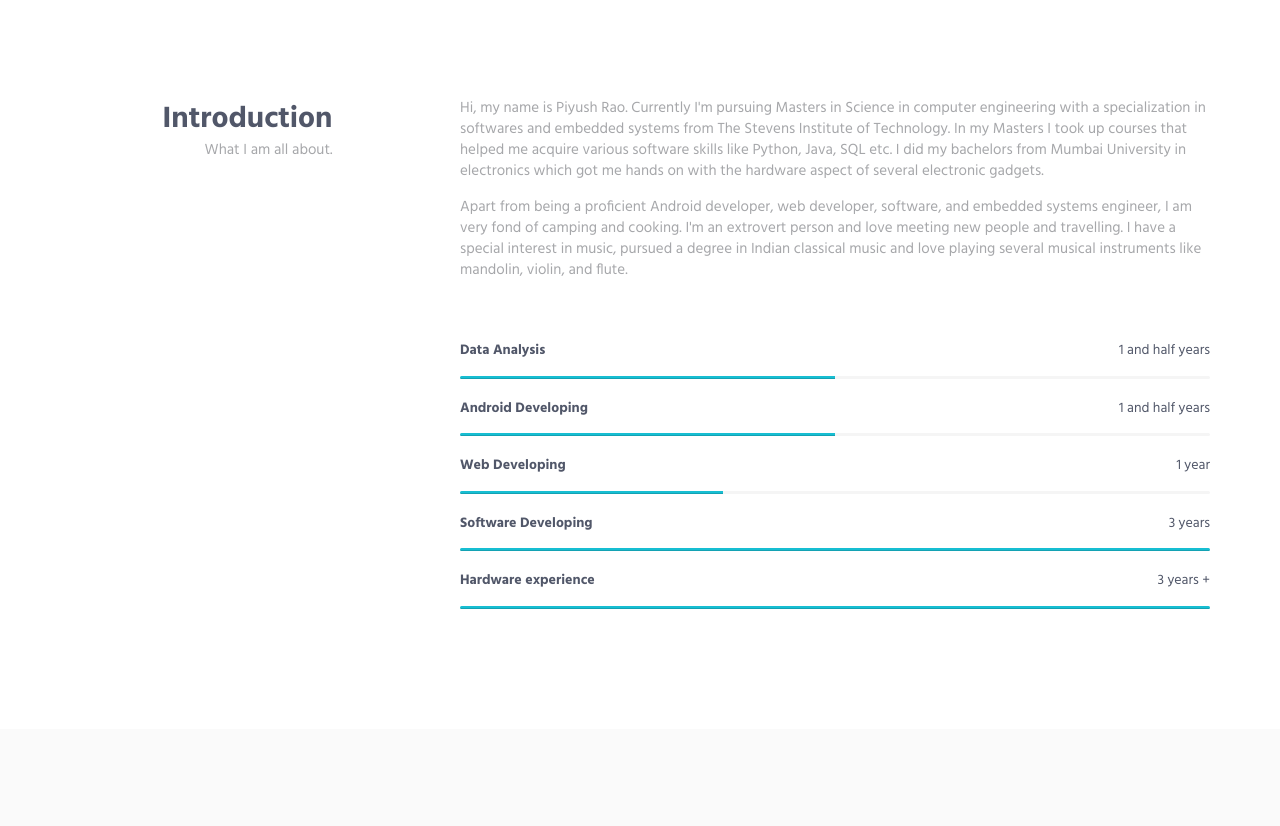
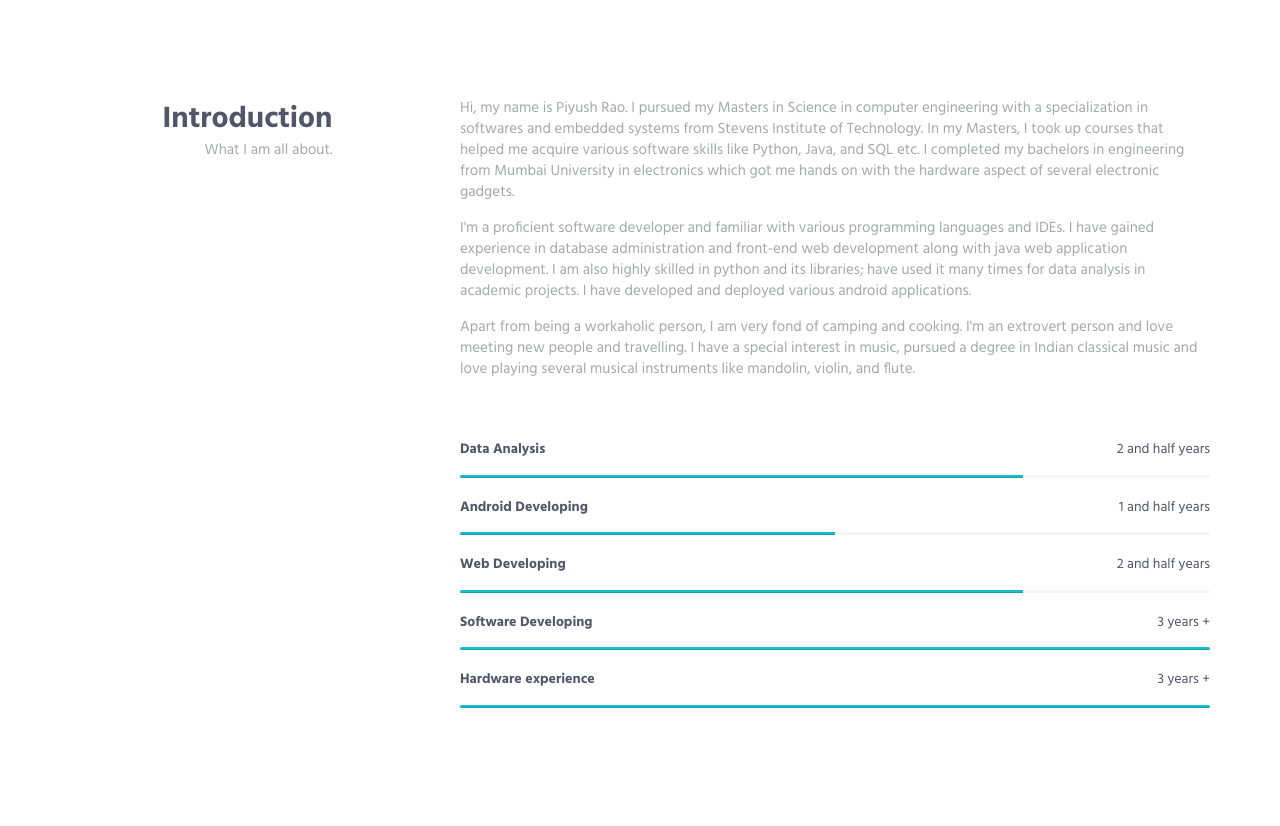
Before and after one commit to raopiyu94/raopiyu94.github.io, a plain HTML site: page index.html in a window 1280 px wide. Shown: the part 643-1469 px from the top of the page. Drawn offline with Linux system fonts and the light colour scheme.

Commit message:
resume update

```diff
--- a/index.html
+++ b/index.html
@@ -106,15 +106,16 @@
                     </div>
                     <div class="col-sm-8 col-sm-offset-1">
                         <div class="margin-b-60">
-                            <p>Hi, my name is Piyush Rao. Currently I'm pursuing Masters in Science in computer engineering with a specialization in softwares and embedded systems from The Stevens Institute of Technology. In my Masters I took up courses that helped me acquire various software skills like Python, Java, SQL etc. I did my bachelors from Mumbai University in electronics which got me hands on with the hardware aspect of several electronic gadgets.</p>
-                            <p>Apart from being a proficient Android developer, web developer, software, and embedded systems engineer, I am very fond of camping and cooking. I'm an extrovert person and love meeting new people and travelling. I have a special interest in music, pursued a degree in Indian classical music and love playing several musical instruments like mandolin, violin, and flute.</p>
+                            <p>Hi, my name is Piyush Rao. I pursued my Masters in Science in computer engineering with a specialization in softwares and embedded systems from Stevens Institute of Technology. In my Masters, I took up courses that helped me acquire various software skills like Python, Java, and SQL etc. I completed my bachelors in engineering from Mumbai University in electronics which got me hands on with the hardware aspect of several electronic gadgets.</p>
+                            <p>I'm a proficient software developer and familiar with various programming languages and IDEs. I have gained experience in database administration and front-end web development along with java web application development. I am also highly skilled in python and its libraries; have used it many times for data analysis in academic projects. I have developed and deployed various android applications.</p>
+							<p>Apart from being a workaholic person, I am very fond of camping and cooking. I'm an extrovert person and love meeting new people and travelling. I have a special interest in music, pursued a degree in Indian classical music and love playing several musical instruments like mandolin, violin, and flute.</p>
                         </div>
 
                         <!-- Progress Box -->
 						<div class="progress-box">
-                            <h5>Data Analysis <span class="color-heading pull-right">1 and half years</span></h5>
+                            <h5>Data Analysis <span class="color-heading pull-right">2 and half years</span></h5>
                             <div class="progress">
-                                <div class="progress-bar bg-color-base" role="progressbar" data-width="50"></div>
+                                <div class="progress-bar bg-color-base" role="progressbar" data-width="75"></div>
                             </div>
                         </div>
                         <div class="progress-box">
@@ -124,13 +125,13 @@
                             </div>
                         </div>
                         <div class="progress-box">
-                            <h5>Web Developing <span class="color-heading pull-right">1 year</span></h5>
+                            <h5>Web Developing <span class="color-heading pull-right">2 and half years</span></h5>
                             <div class="progress">
-                                <div class="progress-bar bg-color-base" role="progressbar" data-width="35"></div>
+                                <div class="progress-bar bg-color-base" role="progressbar" data-width="75"></div>
                             </div>
                         </div>
                         <div class="progress-box">
-                            <h5>Software Developing <span class="color-heading pull-right">3 years</span></h5>
+                            <h5>Software Developing <span class="color-heading pull-right">3 years +</span></h5>
                             <div class="progress">
                                 <div class="progress-bar bg-color-base" role="progressbar" data-width="100"></div>
                             </div>
```
Also changed, not shown: resume-1.jpg, 2 other files.
